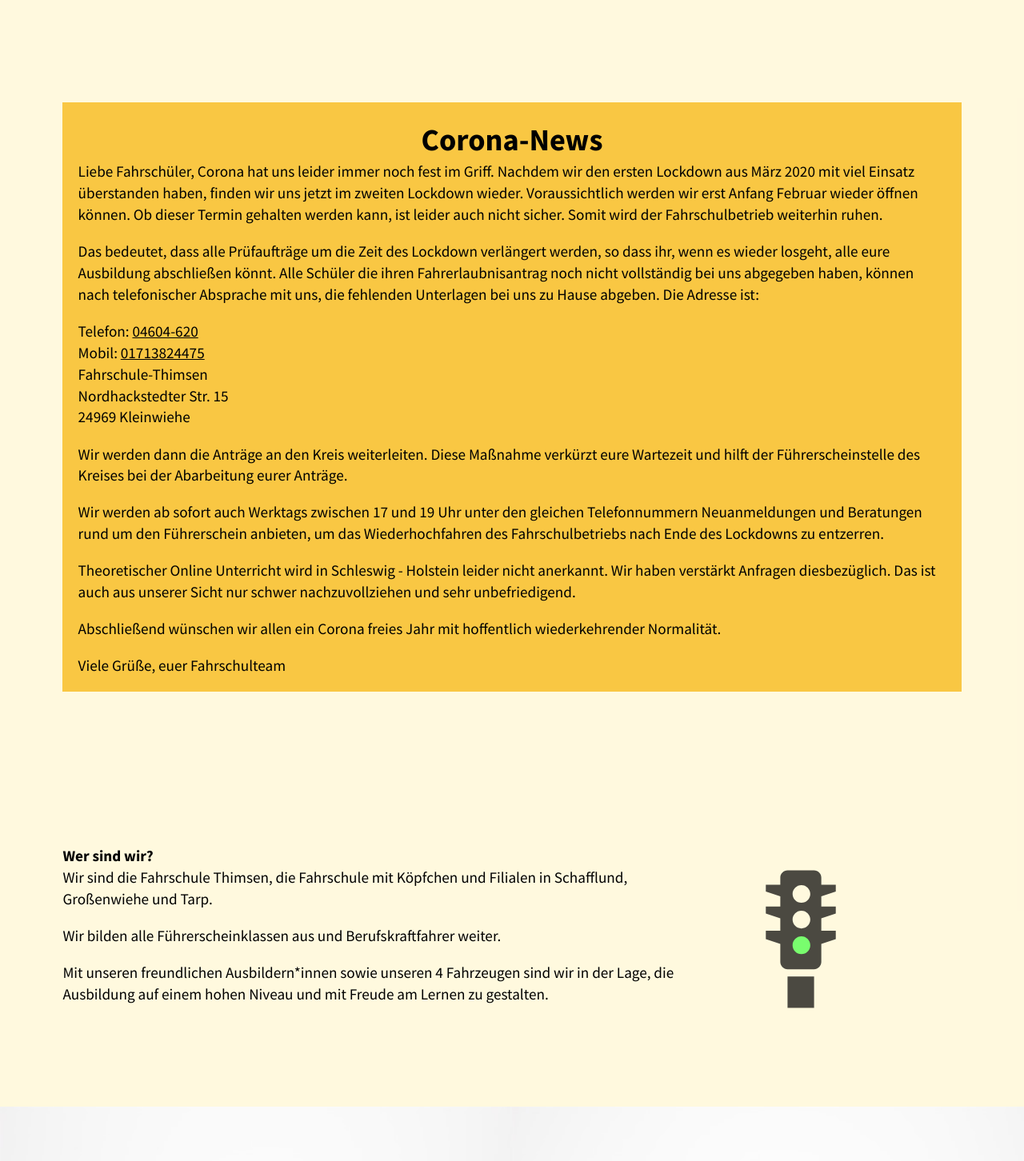
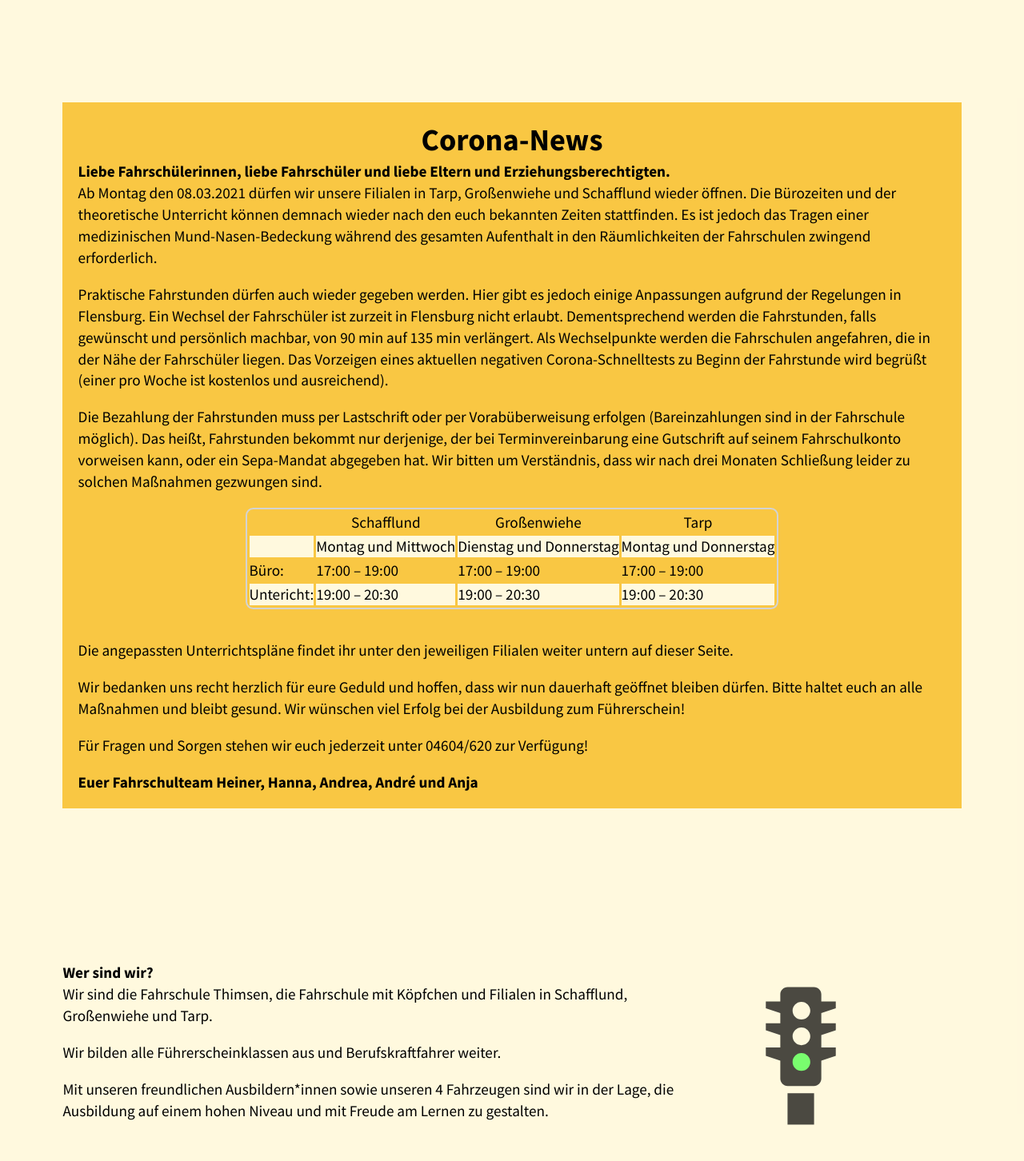
Before and after one commit to spralexx/Fahrschule-thimsen.de, a PHP site: page / in a window 1280 px wide. Shown: the part 386-1838 px from the top of the page at 80% size. Run offline with PHP 8.4, Linux system fonts and the light colour scheme.

Commit message:
changed corona info

```diff
--- a/assets/stylesheets/style.css
+++ b/assets/stylesheets/style.css
@@ -595,12 +595,31 @@ html.sticky .logo a {
     background-color: #f9c743;
     padding:1em;
 
+
+}
+.coronaInfo_main table {
+    border: 0.15em solid lightgrey;
+    border-radius: 0.5em;
+    border-spacing: 0.2em;
+    border-collapse: separate;
+    margin-top: 1em;
+    margin-left: auto;
+    margin-right: auto;
+    margin-bottom: 2em;
 }
 
 .coronaInfo_main h1{
     font-size: 2em;
     text-align: center;
 }
+
+.coronaInfo_main table tbody tr:nth-child(even) {
+    background: #fff9de
+  }
+
+  .coronaInfo_main table tbody tr:nth-child(odd) {
+    background: #f9c743
+  }
 
 
 
--- a/content/coronaInfo.php
+++ b/content/coronaInfo.php
@@ -1,45 +1,74 @@
 <div class="coronaInfo_main">
     <h1>Corona-News</h1>
+    <h2>
+        Liebe Fahrschülerinnen, liebe Fahrschüler und liebe Eltern und
+        Erziehungsberechtigten.
+    </h2>
     <p>
-        Liebe Fahrschüler,
-        Corona hat uns leider immer noch fest im Griff. Nachdem wir den ersten Lockdown aus März 2020
-        mit viel Einsatz überstanden haben, finden wir uns jetzt im zweiten Lockdown wieder. Voraussichtlich
-        werden wir erst Anfang Februar wieder öffnen können. Ob dieser Termin gehalten werden kann, ist
-        leider auch nicht sicher. Somit wird der Fahrschulbetrieb weiterhin ruhen.
+        Ab Montag den 08.03.2021 dürfen wir unsere Filialen in Tarp, Großenwiehe und Schafflund
+        wieder öffnen. Die Bürozeiten und der theoretische Unterricht können demnach wieder
+        nach den euch bekannten Zeiten stattfinden. Es ist jedoch das Tragen einer medizinischen
+        Mund-Nasen-Bedeckung während des gesamten Aufenthalt in den Räumlichkeiten der
+        Fahrschulen zwingend erforderlich.
     </p>
     <p>
-        Das bedeutet, dass alle Prüfaufträge um die Zeit des Lockdown verlängert werden, so dass ihr, wenn
-        es wieder losgeht, alle eure Ausbildung abschließen könnt. Alle Schüler die ihren Fahrerlaubnisantrag
-        noch nicht vollständig bei uns abgegeben haben, können nach telefonischer Absprache mit uns, die
-        fehlenden Unterlagen bei uns zu Hause abgeben. Die Adresse ist:
+        Praktische Fahrstunden dürfen auch wieder gegeben werden. Hier gibt es jedoch einige
+        Anpassungen aufgrund der Regelungen in Flensburg. Ein Wechsel der Fahrschüler ist zurzeit
+        in Flensburg nicht erlaubt. Dementsprechend werden die Fahrstunden, falls gewünscht und
+        persönlich machbar, von 90 min auf 135 min verlängert. Als Wechselpunkte werden die
+        Fahrschulen angefahren, die in der Nähe der Fahrschüler liegen. Das Vorzeigen eines
+        aktuellen negativen Corona-Schnelltests zu Beginn der Fahrstunde wird begrüßt (einer pro
+        Woche ist kostenlos und ausreichend).
+    </p>
+    <p>
+        Die Bezahlung der Fahrstunden muss per Lastschrift oder per Vorabüberweisung erfolgen
+        (Bareinzahlungen sind in der Fahrschule möglich). Das heißt, Fahrstunden bekommt nur
+        derjenige, der bei Terminvereinbarung eine Gutschrift auf seinem Fahrschulkonto vorweisen
+        kann, oder ein Sepa-Mandat abgegeben hat. Wir bitten um Verständnis, dass wir nach drei
+        Monaten Schließung leider zu solchen Maßnahmen gezwungen sind.
     </p>
 
-    <address>
-        Telefon: <a href="tel:04604620">04604-620</a> <br>
-        Mobil: <a href="tel:01713824475">01713824475</a> <br>
-        Fahrschule-Thimsen <br>
-        Nordhackstedter Str. 15 <br>
-        24969 Kleinwiehe
-    </address>
+    <table>
+        <tr>
+            <th> </th>
+            <th>Schafflund</th>
+            <th>Großenwiehe</th>
+            <th>Tarp</th>
+        </tr>
+        <tr>
+            <td> </td>
+            <td>Montag und Mittwoch</td>
+            <td>Dienstag und Donnerstag</td>
+            <td>Montag und Donnerstag</td>
+        </tr>
+        <tr>
+            <td>Büro:</td>
+            <td>17:00 – 19:00</td>
+            <td>17:00 – 19:00</td>
+            <td>17:00 – 19:00</td>
+        </tr>
+        <tr>
+            <td>Untericht:</td>
+            <td>19:00 – 20:30</td>
+            <td>19:00 – 20:30</td>
+            <td>19:00 – 20:30</td>
+        </tr>
+
+    </table>
     <p>
-        Wir werden dann die Anträge an den Kreis weiterleiten. Diese Maßnahme verkürzt eure Wartezeit
-        und hilft der Führerscheinstelle des Kreises bei der Abarbeitung eurer Anträge.
+        Die angepassten Unterrichtspläne findet ihr unter den jeweiligen Filialen weiter untern auf
+        dieser Seite.
     </p>
     <p>
-        Wir werden ab sofort auch Werktags zwischen 17 und 19 Uhr unter den gleichen Telefonnummern
-        Neuanmeldungen und Beratungen rund um den Führerschein anbieten, um das Wiederhochfahren
-        des Fahrschulbetriebs nach Ende des Lockdowns zu entzerren.
+        Wir bedanken uns recht herzlich für eure Geduld und hoffen, dass wir nun dauerhaft
+        geöffnet bleiben dürfen. Bitte haltet euch an alle Maßnahmen und bleibt gesund. Wir
+        wünschen viel Erfolg bei der Ausbildung zum Führerschein!
     </p>
     <p>
-        Theoretischer Online Unterricht wird in Schleswig - Holstein leider nicht anerkannt. Wir haben
-        verstärkt Anfragen diesbezüglich. Das ist auch aus unserer Sicht nur schwer nachzuvollziehen und
-        sehr unbefriedigend.
+        Für Fragen und Sorgen stehen wir euch jederzeit unter 04604/620 zur Verfügung!
     </p>
-    <p>
-        Abschließend wünschen wir allen ein Corona freies Jahr mit hoffentlich wiederkehrender Normalität.
-    </p>
-    <p>
-        Viele Grüße,
-        euer Fahrschulteam
-    </p>
+    <h2>
+        Euer Fahrschulteam
+        Heiner, Hanna, Andrea, André und Anja
+    </h2>
 </div>
```
Also changed, not shown: index.html (+60 -31 lines).
